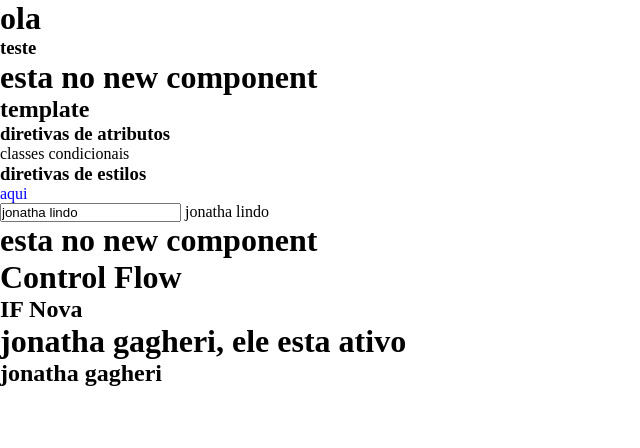
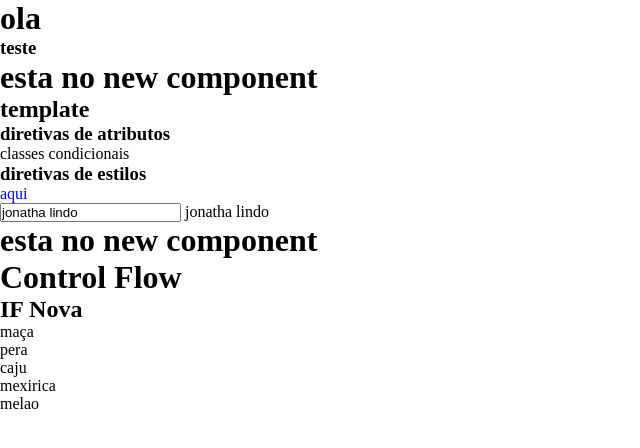
Before and after one commit to JonathaCoder/AulaAngularJs, an Angular app: page / in a window 1280 px wide. Shown: the top 448 px of the page, without its empty margins (0-640 px from the left). Built offline with nearby package versions, Linux system fonts and the light colour scheme.

Commit message:
List and @for

```diff
--- a/src/app/components/template/template-flow/template-flow.component.html
+++ b/src/app/components/template/template-flow/template-flow.component.html
@@ -1,13 +1,18 @@
 
 <h1>Control Flow</h1>
 <h2>IF Nova</h2>
-@if (isTrue) {
- <h1>{{name}}, ele esta ativo
-</h1>
+@if (Carregar | async; as data) {
+  <ul>
+    @for (item of data; track item) {
+      <li>{{item}}</li>
+    }
+  </ul>
+}@else {
+  <div [ngClass]="{'loading':true}">
+  <h3>Loading</h3>
+  </div>
 }
-
 <!--Forma antiga-->
-
 <ng-container *ngIf="isTrue">
-<h2>{{name}}</h2>
+<h2></h2>
 </ng-container>
--- a/src/app/components/template/template-flow/template-flow.component.scss
+++ b/src/app/components/template/template-flow/template-flow.component.scss
@@ -0,0 +1,22 @@
+:host{
+  .loading{
+    width: 80px;
+    height: 80px;
+    border: 5px solid rgb(238, 98, 98);
+    border-radius: 50%;
+    border-bottom: none;
+    border-right: 0;
+    text-align: center;
+    display: flex;
+    justify-content: center;
+    align-items: center;
+    font-size: 10px;
+    animation: rodar 2s linear infinite;
+    transition: 4s;
+  }
+  @keyframes rodar {
+    to{
+      transform: rotate(360deg);
+     }
+  }
+}
--- a/src/app/components/template/template-flow/template-flow.component.ts
+++ b/src/app/components/template/template-flow/template-flow.component.ts
@@ -1,5 +1,6 @@
 import { CommonModule } from '@angular/common';
 import { Component } from '@angular/core';
+import { Observable, ObservableInput, delay, of } from 'rxjs';
 
 @Component({
   selector: 'app-template-flow',
@@ -10,5 +11,11 @@ import { Component } from '@angular/core';
 })
 export class TemplateFlowComponent {
 public isTrue = true
-public name = 'jonatha gagheri'
+
+
+public Carregar:Observable<string[]> = of([
+
+'maça','pera','caju','mexirica','melao'
+
+]).pipe(delay(3000));
 }
```
